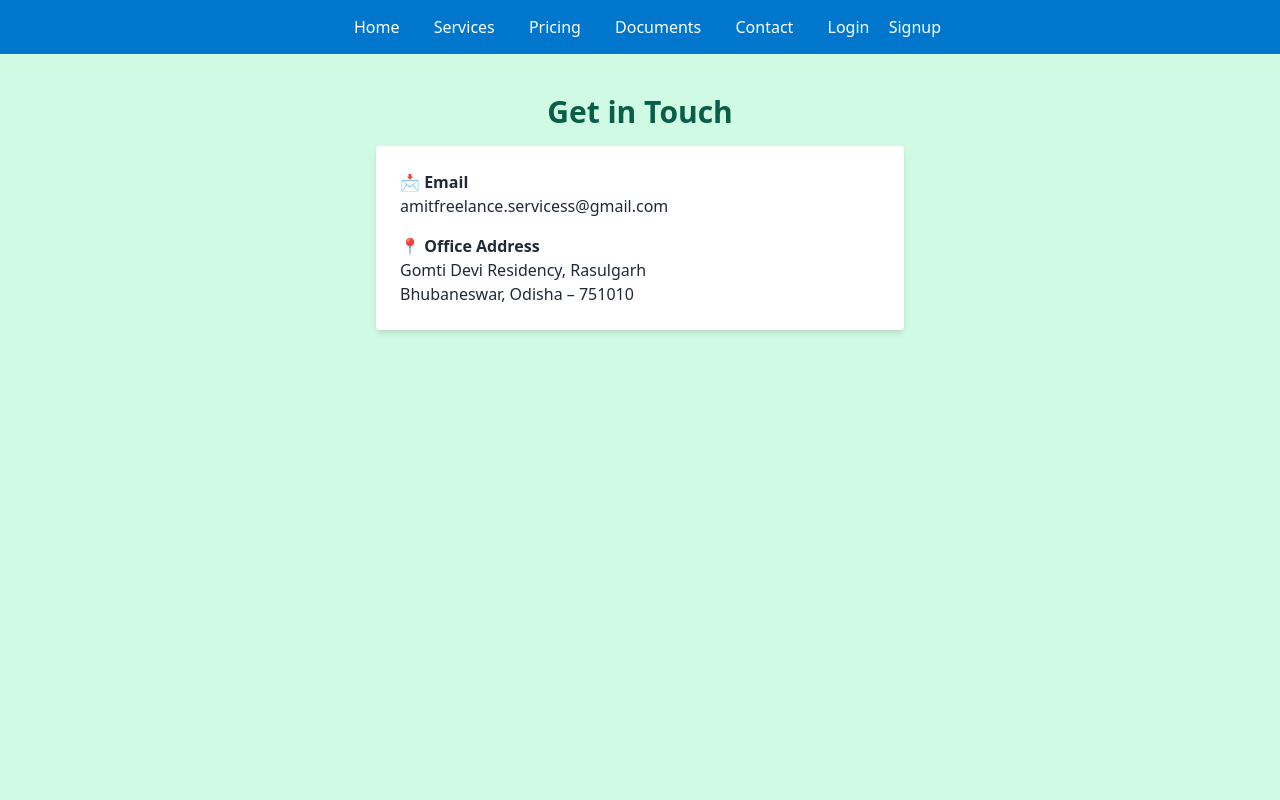
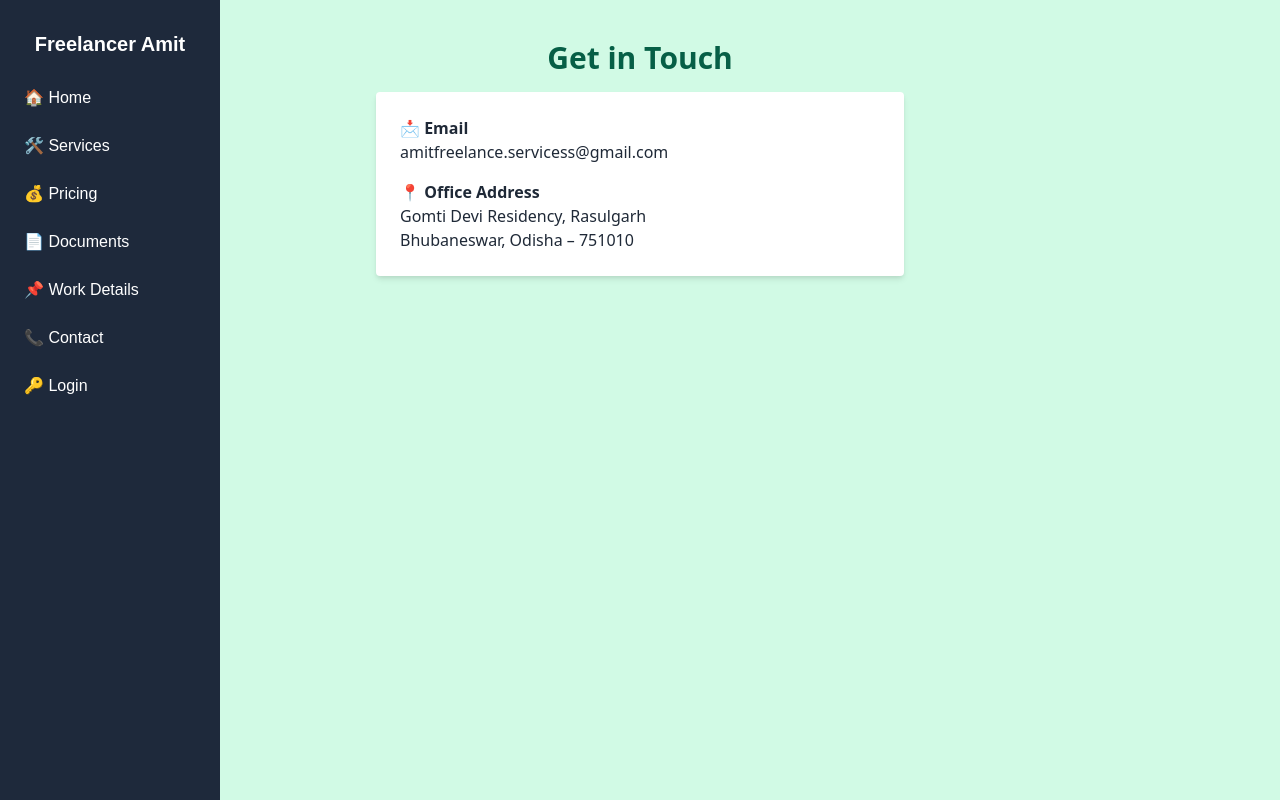
Before and after one commit to AMIT8480927094/freelancer-amit-site, a Flask app: page /contact in a window 1280 px wide. Run offline with Flask 3, Linux system fonts and the light colour scheme.

Commit message:
Update navbar.html

```diff
--- a/templates/navbar.html
+++ b/templates/navbar.html
@@ -1,14 +1,38 @@
-<nav style="background-color: #0077cc; padding: 15px; text-align: center;">
-  <a href="/" style="color: white; text-decoration: none; margin: 0 15px;">Home</a>
-  <a href="/services" style="color: white; text-decoration: none; margin: 0 15px;">Services</a>
-  <a href="/pricing" style="color: white; text-decoration: none; margin: 0 15px;">Pricing</a>
-  <a href="/documents" style="color: white; text-decoration: none; margin: 0 15px;">Documents</a>
-  <a href="/contact" style="color: white; text-decoration: none; margin: 0 15px;">Contact</a>
-  {% if session.get('user') %}
-    <span style="color: #aaffaa; margin-left: 30px;">👤 {{ session['user'] }}</span>
-    <a href="/logout" style="color: yellow; text-decoration: none; margin-left: 15px;">Logout</a>
-  {% else %}
-    <a href="/login" style="color: white; text-decoration: none; margin-left: 15px;">Login</a>
-    <a href="/signup" style="color: white; text-decoration: none; margin-left: 15px;">Signup</a>
-  {% endif %}
-</nav>
+<!-- templates/navbar.html -->
+<style>
+  .sidebar {
+    width: 220px;
+    height: 100vh;
+    position: fixed;
+    background-color: #1e293b; /* Tailwind slate-800 */
+    padding-top: 30px;
+    color: white;
+    font-family: Arial, sans-serif;
+  }
+  .sidebar a {
+    display: block;
+    color: white;
+    padding: 12px 24px;
+    text-decoration: none;
+    font-size: 16px;
+    transition: background-color 0.2s;
+  }
+  .sidebar a:hover {
+    background-color: #334155; /* Tailwind slate-700 */
+  }
+  .main-content {
+    margin-left: 230px;
+    padding: 20px;
+  }
+</style>
+
+<div class="sidebar">
+  <h2 class="text-center font-bold text-xl mb-4">Freelancer Amit</h2>
+  <a href="{{ url_for('home') }}">🏠 Home</a>
+  <a href="{{ url_for('services_page') }}">🛠️ Services</a>
+  <a href="{{ url_for('pricing') }}">💰 Pricing</a>
+  <a href="{{ url_for('documents') }}">📄 Documents</a>
+  <a href="{{ url_for('service_details') }}">📌 Work Details</a>
+  <a href="{{ url_for('contact') }}">📞 Contact</a>
+  <a href="{{ url_for('login') }}">🔑 Login</a>
+</div>
```
